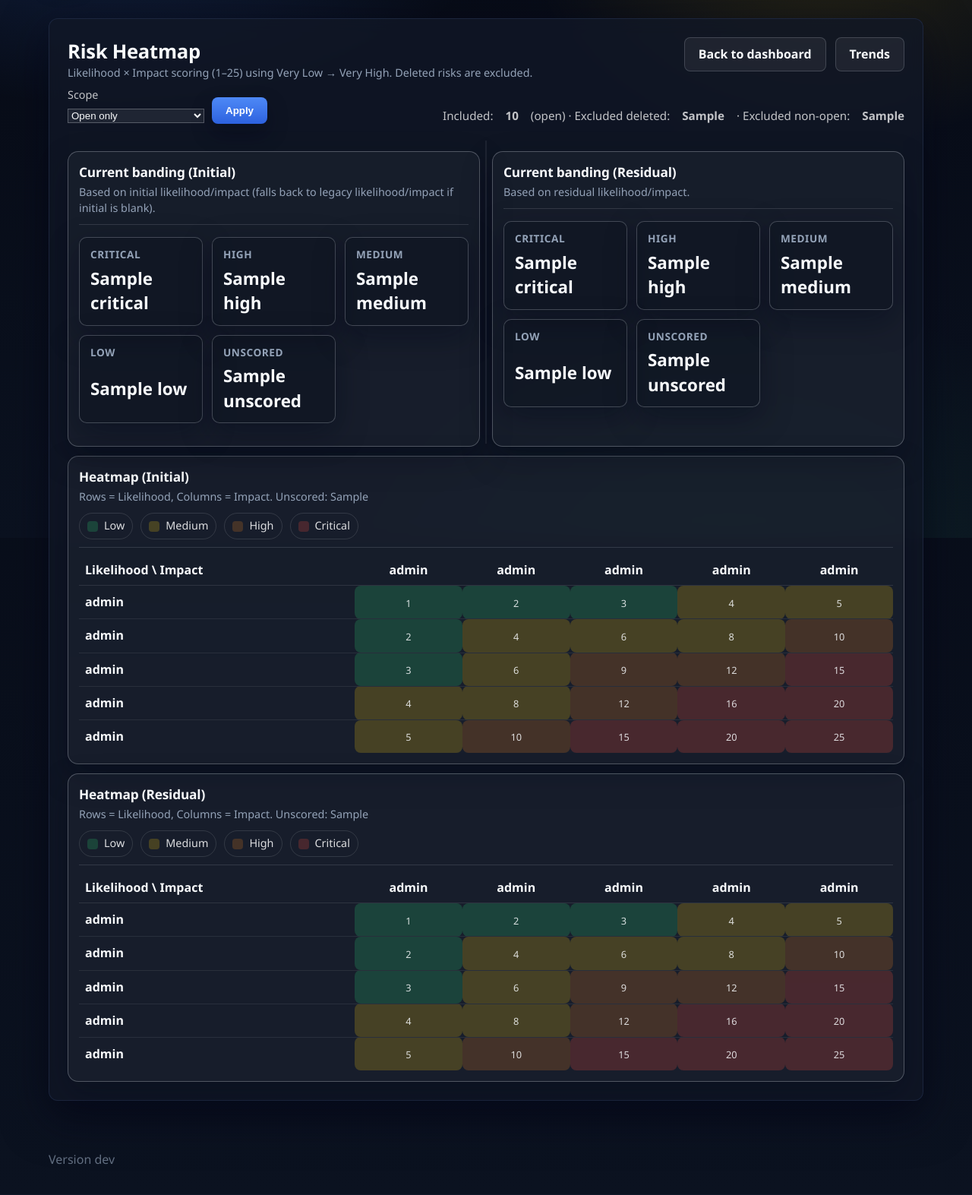
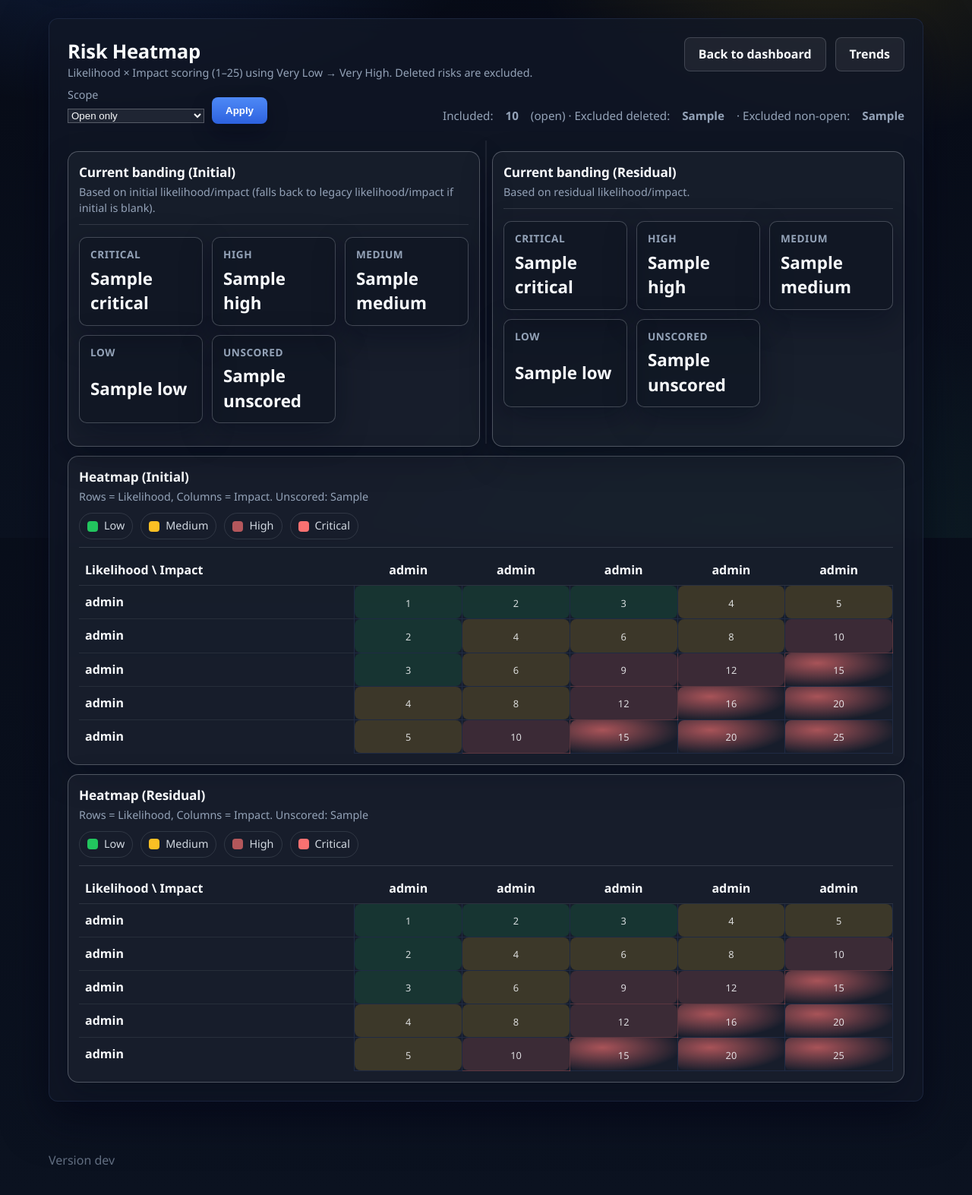
Before and after one commit to augicious/Project, a Python web app: template Risk Assessment/templates/admin_heatmap.html in a window 1280 px wide. Shown: the part 92-1665 px from the top of the page at 76% size. Before the commit the page ends 1633 px from the top, so only its background shows below. Run offline with Jinja, Linux system fonts and the light colour scheme; the template is opened without the code that fills it: most values are stand-ins (such as "Sample title", 1, 10 or a date in 2020).

Commit message:
Enhance heatmap styling: update color variables for severity badges; improve accessibility with theme tokens; add depth effect for critical severity; refine table and toolbar styles for better usability.

```diff
--- a/Risk Assessment/static/styles.css
+++ b/Risk Assessment/static/styles.css
@@ -1056,8 +1056,12 @@
 }
 
 .badge.severity.critical {
-    border-color: rgba(242, 196, 0, 0.55);
-    background: rgba(242, 196, 0, 0.12);
+    /* Critical should stand out clearly from Medium (yellow). */
+    border-color: rgba(248, 113, 113, 0.85);
+    background: rgba(248, 113, 113, 0.22);
+    box-shadow:
+        0 0 0 3px rgba(248, 113, 113, 0.18),
+        0 10px 24px rgba(248, 113, 113, 0.10);
 }
 
 .badge.severity.unspecified {
--- a/Risk Assessment/templates/admin_heatmap.html
+++ b/Risk Assessment/templates/admin_heatmap.html
@@ -4,29 +4,58 @@
 <section class="card">
     <style>
         .heatmap-toolbar { display:flex; gap:12px; align-items:flex-end; justify-content:space-between; flex-wrap:wrap; margin-top: 8px; }
-        .heatmap-toolbar .meta { color: rgba(255,255,255,0.75); font-size: 0.95rem; }
-        .heatmap-toolbar label { display:block; font-size: 0.9rem; color: rgba(255,255,255,0.75); margin-bottom: 4px; }
+        .heatmap-toolbar .meta { color: var(--muted); font-size: 0.95rem; }
+        .heatmap-toolbar label { display:block; font-size: 0.9rem; color: var(--muted); margin-bottom: 4px; }
         .heatmap-toolbar select { min-width: 180px; }
 
         .hm-table { width: 100%; min-width: 560px; border-collapse: collapse; }
-        .hm-table th { text-align: center; padding: 10px 8px; font-weight: 800; border-bottom: 1px solid rgba(255,255,255,0.10); }
+        .hm-table th { text-align: center; padding: 10px 8px; font-weight: 800; border-bottom: 1px solid rgba(226, 232, 240, 0.10); }
         .hm-table th:first-child { text-align: left; }
-        .hm-table td { text-align: center; padding: 10px 8px; border-top: 1px solid rgba(255,255,255,0.08); }
+        .hm-table td { text-align: center; padding: 10px 8px; border-top: 1px solid rgba(226, 232, 240, 0.08); }
         .hm-rowhdr { text-align:left !important; font-weight: 800; }
 
-        .hm-cell { position: relative; border-radius: 8px; }
+        .hm-cell { position: relative; border-radius: 8px; border: 1px solid var(--border); }
+        .hm-cell > * { position: relative; }
+        .hm-cell::before {
+            content: "";
+            position: absolute;
+            inset: 0;
+            border-radius: 8px;
+            background: var(--hm-fill, transparent);
+            opacity: var(--hm-alpha, 0.0);
+            pointer-events: none;
+        }
         .hm-count { font-weight: 900; font-size: 1.1rem; }
         .hm-score { font-size: 0.8rem; opacity: 0.85; margin-top: 2px; }
         .hm-zero { opacity: 0.55; }
 
-        /* Dark-theme friendly heat colors */
-        .hm-low { background: rgba(46, 204, 113, 0.22); }
-        .hm-medium { background: rgba(241, 196, 15, 0.22); }
-        .hm-high { background: rgba(230, 126, 34, 0.22); }
-        .hm-critical { background: rgba(231, 76, 60, 0.24); }
+        /* Match app theme tokens */
+        .hm-low { --hm-fill: var(--success); --hm-alpha: 0.14; }
+        .hm-medium { --hm-fill: var(--warning); --hm-alpha: 0.16; }
+
+        /* High vs Critical should be clearly different (both are “danger family” like badges) */
+        .hm-high {
+            --hm-fill: var(--danger);
+            --hm-alpha: 0.16;
+            border-color: rgba(248, 113, 113, 0.30);
+        }
+        .hm-critical {
+            --hm-fill: var(--danger);
+            --hm-alpha: 0.38;
+        }
+        .hm-critical::before {
+            /* Add a little depth so Critical looks distinct from High */
+            background:
+                radial-gradient(120% 120% at 30% 30%, var(--danger), transparent 62%);
+            opacity: 0.65;
+        }
         .hm-legend { display:flex; gap:10px; flex-wrap:wrap; align-items:center; margin-top: 6px; }
-        .hm-pill { display:inline-flex; gap:8px; align-items:center; padding: 6px 10px; border-radius: 999px; border: 1px solid rgba(255,255,255,0.12); color: rgba(255,255,255,0.85); font-size: 0.9rem; }
+        .hm-pill { display:inline-flex; gap:8px; align-items:center; padding: 6px 10px; border-radius: 999px; border: 1px solid rgba(226, 232, 240, 0.12); color: rgba(226, 232, 240, 0.92); font-size: 0.9rem; }
         .hm-swatch { width: 14px; height: 14px; border-radius: 4px; display:inline-block; }
+        .hm-swatch.hm-low { background: var(--success); }
+        .hm-swatch.hm-medium { background: var(--warning); }
+        .hm-swatch.hm-high { background: var(--danger); opacity: 0.7; }
+        .hm-swatch.hm-critical { background: var(--danger); }
     </style>
 
     <div class="detail-header">
```
